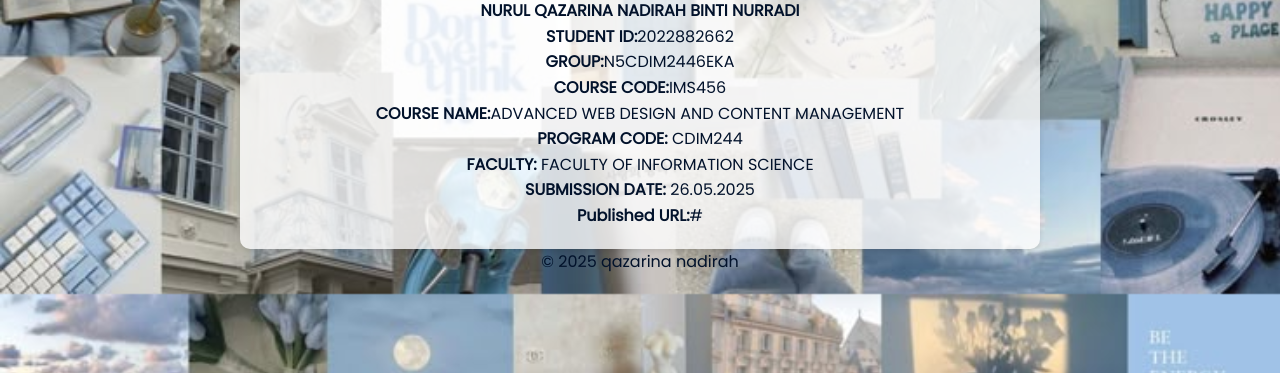
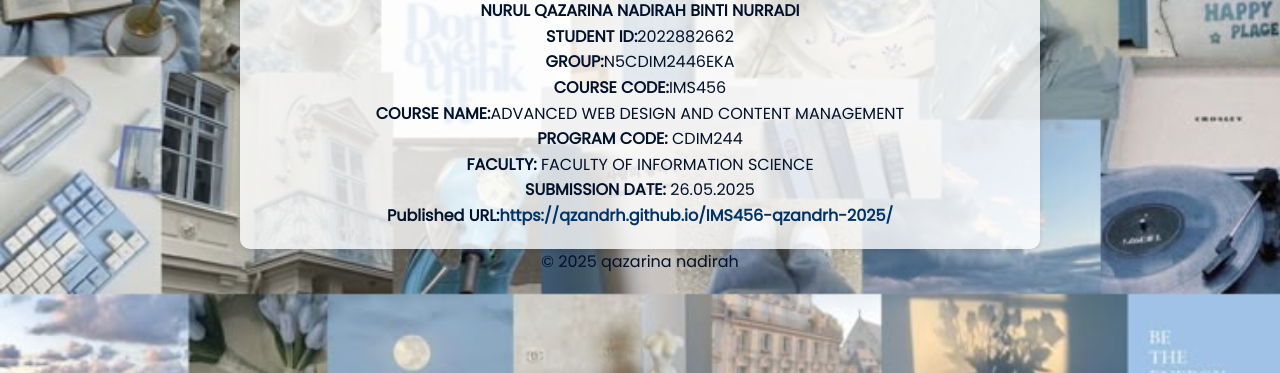
Before and after one commit to qzandrh/IMS456-qzandrh-2025, a plain HTML site: page about me.html in a window 1280 px wide. Shown: the part 427-800 px from the top of the page. Drawn offline with Linux system fonts and the light colour scheme.

Commit message:
update about me

```diff
--- a/about me.html
+++ b/about me.html
@@ -37,7 +37,7 @@
         <p><strong>PROGRAM CODE:</strong> CDIM244</p>
         <p><strong>FACULTY:</strong> FACULTY OF INFORMATION SCIENCE</p>
         <p><strong>SUBMISSION DATE:</strong> 26.05.2025</p>
-        <p><strong>Published URL:</strong>#</p>
+        <p><strong>Published URL:</strong><a href=" https://qzandrh.github.io/IMS456-qzandrh-2025/" target="_blank">https://qzandrh.github.io/IMS456-qzandrh-2025/</a></p>
 
     </section>
 
```
